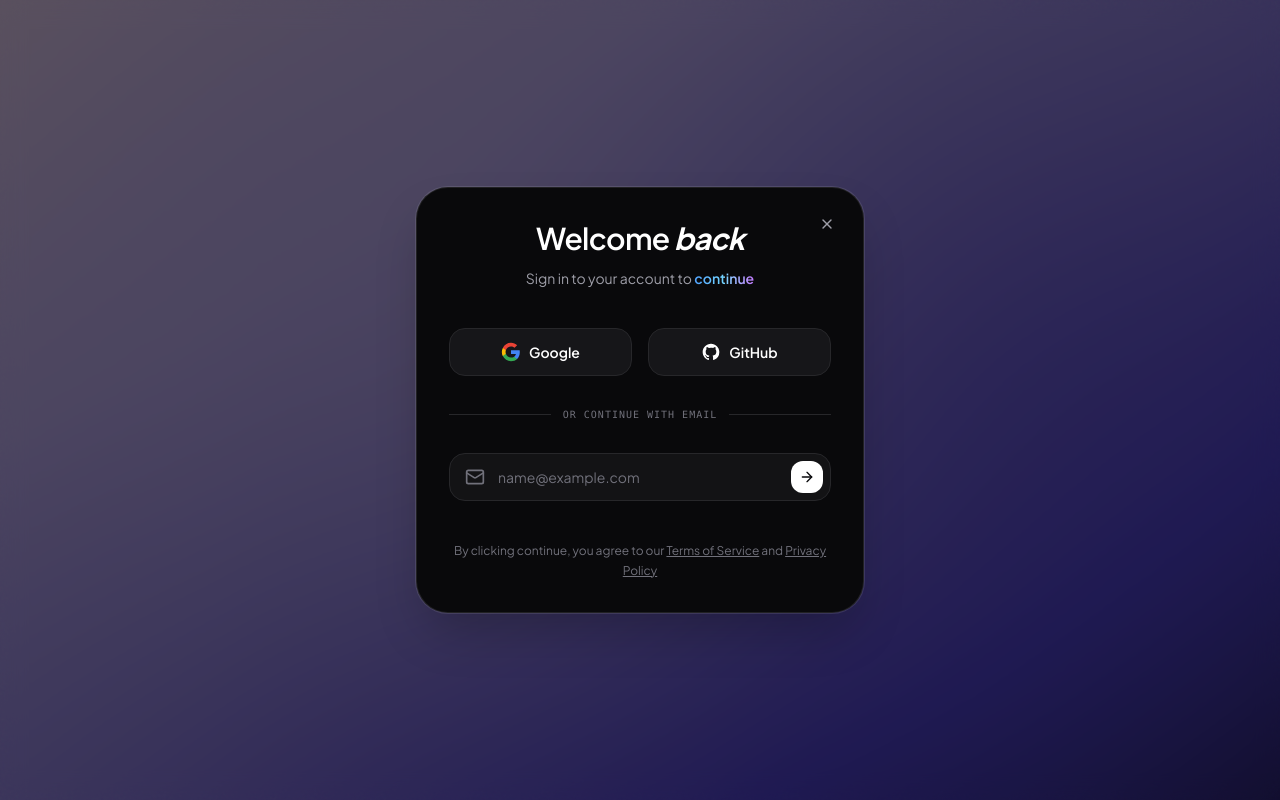
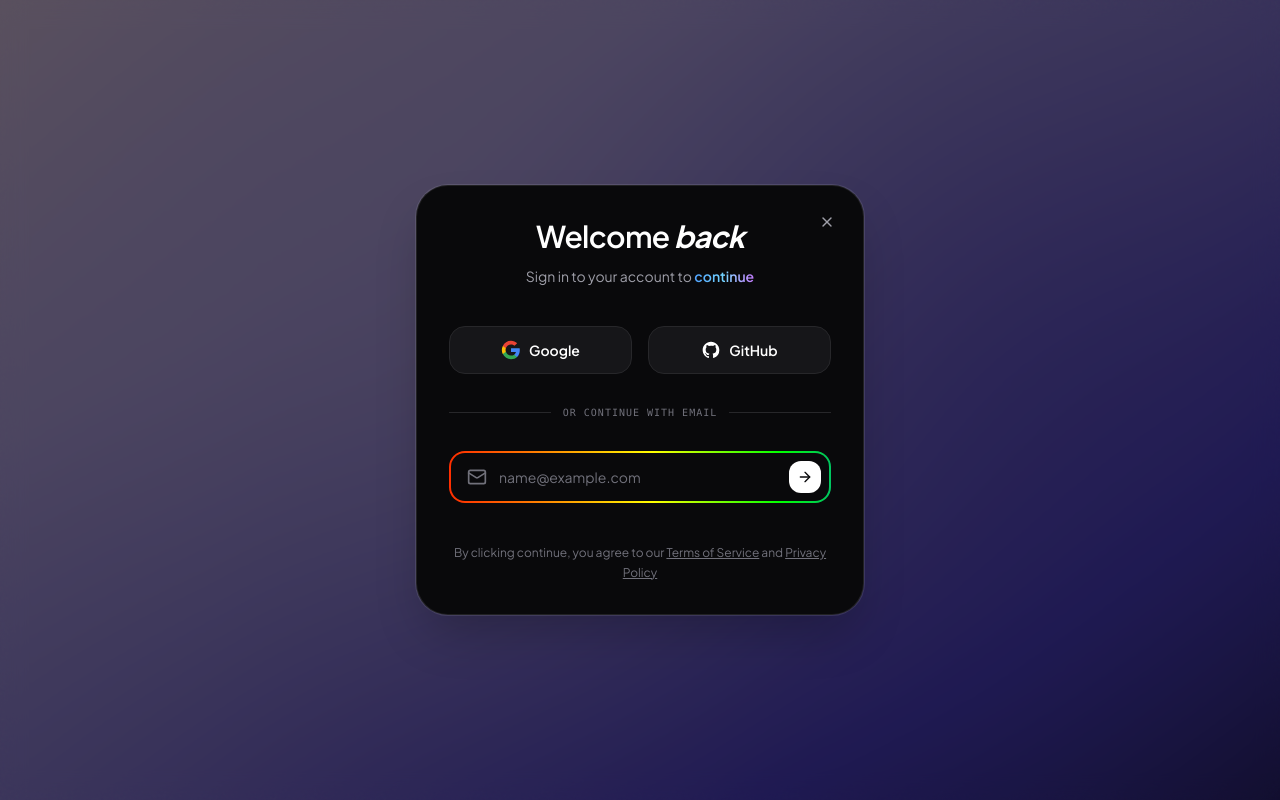
Before and after one commit to Moeez34/AgentCRM, a Next.js app in the folder web/: page /login in a window 1280 px wide. Both pictures are taken after a click on the button "Sign up / Sign in". Built offline with nearby package versions, Linux system fonts and the light colour scheme.

Commit message:
feat: add rainbow border animation to email input in AuthModal (MagicUI outline variant)

```diff
--- a/web/src/app/globals.css
+++ b/web/src/app/globals.css
@@ -101,3 +101,14 @@ body::before {
 .btn-glass:active {
   transform: translateY(0px);
 }
+
+/* ── Rainbow border animation (used by RainbowButton) ── */
+@keyframes rainbow {
+  0%   { background-position: 0% 50%; }
+  50%  { background-position: 100% 50%; }
+  100% { background-position: 0% 50%; }
+}
+
+.animate-rainbow {
+  animation: rainbow 3s linear infinite;
+}
--- a/web/src/components/ui/auth-modal.tsx
+++ b/web/src/components/ui/auth-modal.tsx
@@ -201,16 +201,29 @@ function AuthModal({
                 </div>
               </motion.div>
 
-              {/* Email Form */}
+              {/* Email Form with Rainbow Border */}
               <motion.div variants={item}>
-                <form onSubmit={handleEmailSubmit} className="relative">
+                {/* Rainbow outline wrapper — animates a rotating gradient as the border */}
+                <div
+                  className="rounded-2xl p-[2px] animate-rainbow"
+                  style={{
+                    background:
+                      "linear-gradient(90deg,#ff0000,#ff7300,#ffff00,#00ff00,#0070f3,#7928ca,#ff0000)",
+                    backgroundSize: "200% auto",
+                    animation: "rainbow 3s linear infinite",
+                  }}
+                >
+                  <form
+                    onSubmit={handleEmailSubmit}
+                    className="relative rounded-[14px] bg-zinc-950 overflow-hidden"
+                  >
                     <Mail className="absolute left-4 top-1/2 -translate-y-1/2 h-5 w-5 text-zinc-500" />
                     <input
                       type="email"
                       value={email}
                       onChange={(e) => setEmail(e.target.value)}
                       placeholder="name@example.com"
-                    className="h-12 w-full rounded-2xl border border-zinc-800 bg-zinc-900/70 pl-12 pr-14 text-sm text-white placeholder:text-zinc-500 outline-none transition-all focus:border-zinc-700 focus:bg-zinc-900 focus:ring-1 focus:ring-zinc-700"
+                      className="h-12 w-full bg-transparent pl-12 pr-14 text-sm text-white placeholder:text-zinc-500 outline-none"
                     />
                     <button
                       type="submit"
@@ -219,6 +232,7 @@ function AuthModal({
                       <ArrowRight className="h-4 w-4" />
                     </button>
                   </form>
+                </div>
               </motion.div>
 
               {/* Terms Footer */}
--- a/web/src/components/ui/rainbow-button.tsx
+++ b/web/src/components/ui/rainbow-button.tsx
@@ -1,50 +1,60 @@
-import React from "react";
+"use client";
+
+import * as React from "react";
 import { cn } from "@/lib/utils";
 
+/**
+ * MagicUI-style Rainbow Button
+ *
+ * Uses a scrolling multi-stop linear gradient as a border via the
+ * CSS background-clip trick: two stacked backgrounds —
+ *   1. padding-box fill (transparent for outline, dark for default)
+ *   2. border-box rainbow gradient
+ *
+ * The `animate-rainbow` class (defined in globals.css) scrolls the
+ * background-position to create the rotating rainbow effect.
+ */
+
 export interface RainbowButtonProps
-  extends React.ButtonHTMLAttributes<HTMLButtonElement> {}
+  extends React.ButtonHTMLAttributes<HTMLButtonElement> {
+  variant?: "default" | "outline";
+}
 
 export const RainbowButton = React.forwardRef<
   HTMLButtonElement,
   RainbowButtonProps
->(({ children, className, ...props }, ref) => {
+>(({ children, className, variant = "default", ...props }, ref) => {
+  const rainbow =
+    "linear-gradient(90deg,#ff0000,#ff7300,#ffff00,#00ff00,#0070f3,#7928ca,#ff0000)";
+
   return (
     <button
       ref={ref}
       className={cn(
-        "group relative inline-flex h-11 items-center justify-center rounded-xl px-6 py-2 text-sm font-semibold text-white transition-all duration-300 active:scale-95 cursor-pointer overflow-hidden border-0",
-        "bg-zinc-950",
+        // Layout
+        "group relative inline-flex items-center justify-center gap-2",
+        "rounded-2xl text-sm font-semibold whitespace-nowrap transition-all duration-300",
+        "cursor-pointer active:scale-95 disabled:pointer-events-none disabled:opacity-50",
+        // Border via background-clip trick
+        "[border:2px_solid_transparent]",
+        "bg-[length:200%_auto] animate-rainbow",
+        variant === "default" && "text-white",
+        variant === "outline" && "text-white/90",
         className
       )}
+      style={{
+        background:
+          variant === "default"
+            ? `linear-gradient(#09090b, #09090b) padding-box, ${rainbow} border-box`
+            : `linear-gradient(transparent, transparent) padding-box, ${rainbow} border-box`,
+        backgroundSize: "200% auto",
+        animation: "rainbow 3s linear infinite",
+      }}
       {...props}
     >
-      {/* Animated Rainbow Border Glow Layer */}
-      <span className="absolute inset-0 -z-10 rounded-xl p-[1.5px] bg-[linear-gradient(90deg,#ff007a,#7928ca,#0070f3,#00dfd8,#ff007a)] bg-[length:200%_auto] animate-rainbow" />
-
-      {/* Outer Soft Rainbow Blur Glow Layer */}
-      <span className="absolute inset-0 -z-20 rounded-xl bg-[linear-gradient(90deg,#ff007a,#7928ca,#0070f3,#00dfd8,#ff007a)] bg-[length:200%_auto] opacity-60 blur-md animate-rainbow" />
-
-      {/* Button Content Container */}
-      <span className="relative z-10 flex items-center justify-center gap-2">
-        {children}
-      </span>
-
-      <style jsx>{`
-        @keyframes rainbow {
-          0% {
-            background-position: 0% 50%;
-          }
-          50% {
-            background-position: 100% 50%;
-          }
-          100% {
-            background-position: 0% 50%;
-          }
-        }
-        .animate-rainbow {
-          animation: rainbow 3s linear infinite;
-        }
-      `}</style>
+      {/* Subtle inner glow behind content */}
+      <span className="absolute inset-0 rounded-2xl opacity-0 group-hover:opacity-100 transition-opacity duration-300 bg-white/5" />
+      <span className="relative z-10 flex items-center gap-2">{children}</span>
     </button>
   );
 });
```
Lines whose indentation alone changed are shown as unchanged.
